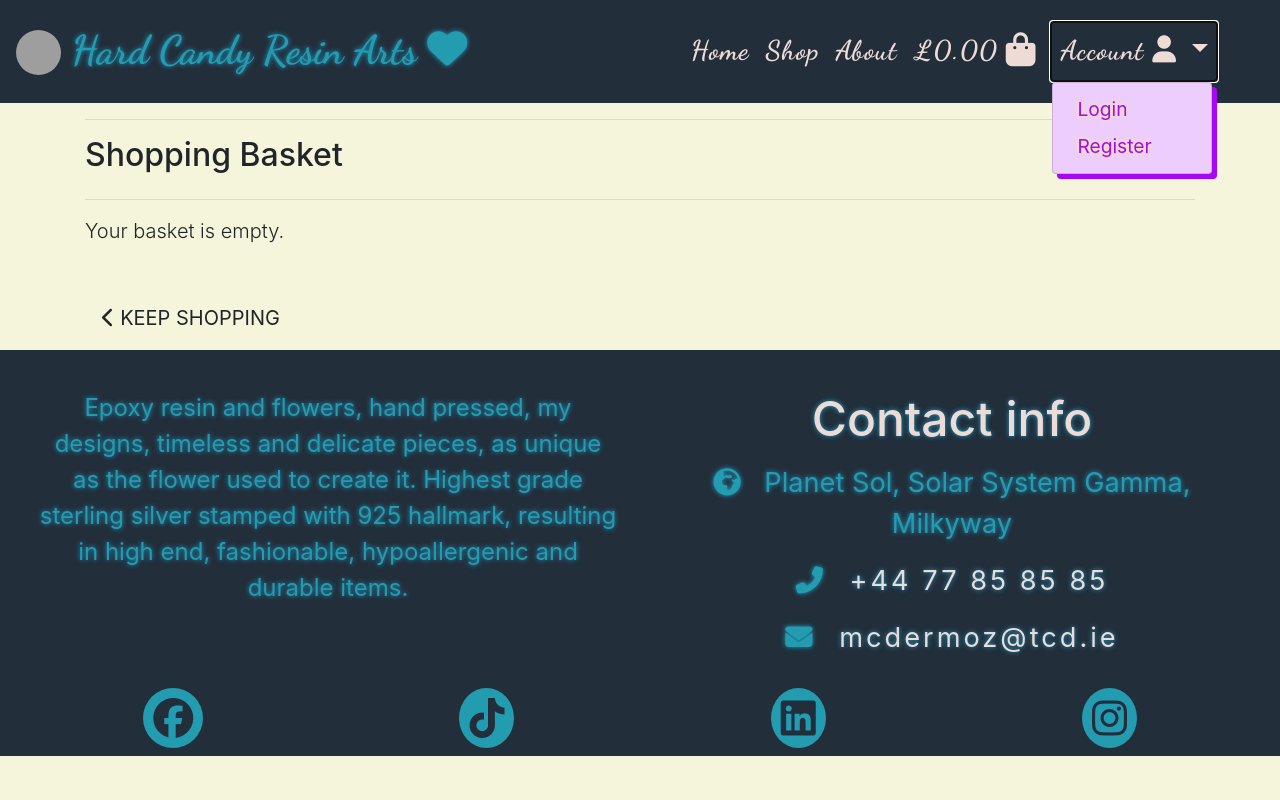
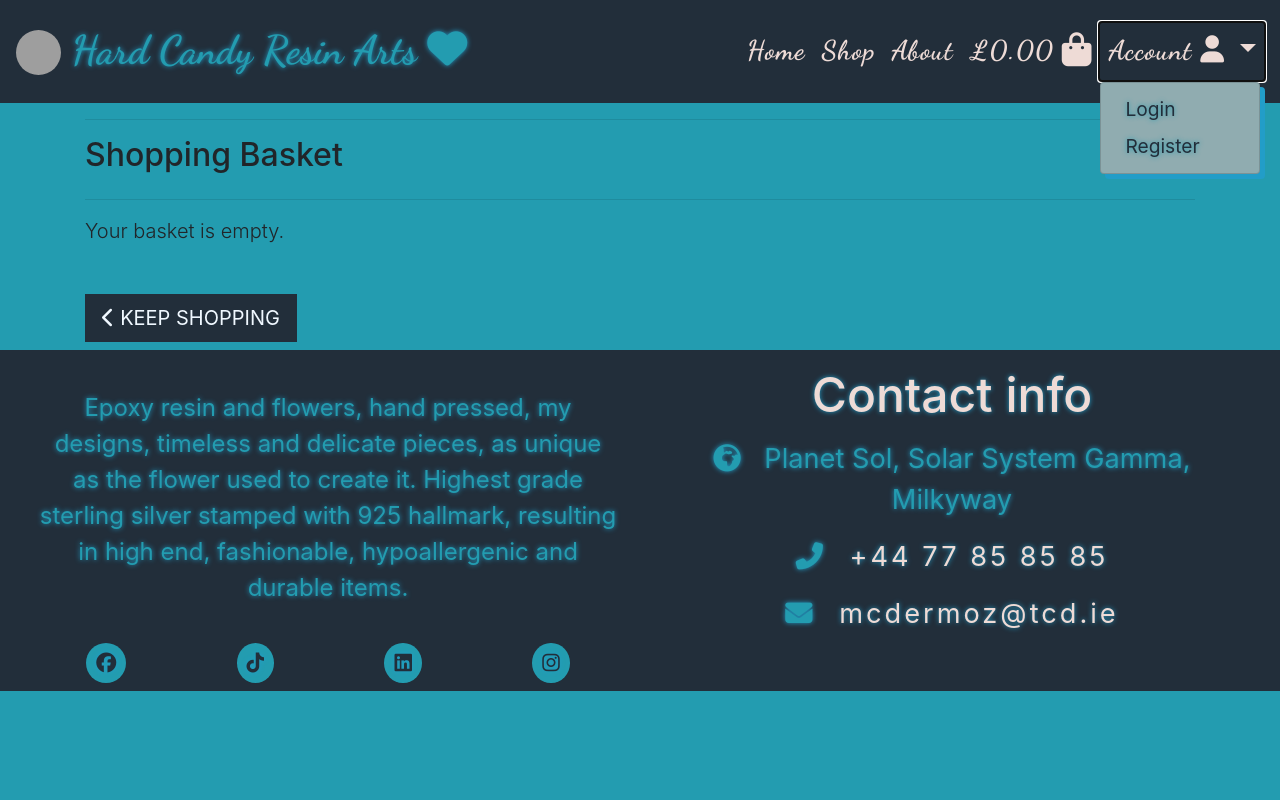
Before and after one commit to Aramantos/HardCandyResinArts, a Django app: page /basket/ in a window 1280 px wide, after a click on "Account". Run offline with Django 4.2, Linux system fonts and the light colour scheme; some libraries are stand-ins or nearby versions; grey boxes are pictures that could not be loaded.

Commit message:
update css styles & html classes & ids to support new color schema

```diff
--- a/basket/static/basket/css/basket.css
+++ b/basket/static/basket/css/basket.css
@@ -0,0 +1,10 @@
+#free-delivery{
+    border: 3px solid var(--primary);
+    background: aliceblue;
+    margin: auto;
+    width: 60%;
+    float: right;
+    text-align: center;
+    font-family: cursive;
+    font-size: larger;
+}
--- a/basket/templates/basket/basket.html
+++ b/basket/templates/basket/basket.html
@@ -94,7 +94,7 @@
                                 <h6>Delivery: £{{ delivery|floatformat:2 }}</h6>
                                 <h4 class="mt-4"><strong>Grand Total: £{{ grand_total|floatformat:2 }}</strong></h4>
                                 {% if free_delivery_delta > 0 %}
-                                    <p class="mb-1 text-danger">
+                                    <p id="free-delivery">
                                         You could get free delivery by spending just <strong>£{{ free_delivery_delta }}</strong> more!
                                     </p>
                                 {% endif %}
--- a/home/static/home/css/home.css
+++ b/home/static/home/css/home.css
@@ -28,3 +28,7 @@
     --comp2: #000000ff;
     --comp3: #FFFFFFff;
 } */
+
+main {
+    margin: 7vh 0;
+}
--- a/static/css/base.css
+++ b/static/css/base.css
@@ -31,11 +31,40 @@
     --comp3: #FFFFFFff;
 } */
 
-body{
-    background: beige;
+body {
+    background: var(--tertiary);
+    display: flex;
+    flex-direction: column;
 }
 
-#title{
+main {
+    flex: 1;
+}
+
+/* Buttons */
+
+.btn {
+    background-color: var(--primary);
+    color: aliceblue;
+}
+
+.btn:hover {
+    background-color: aliceblue;
+    color: var(--primary);
+}
+
+.update-link, .remove-link {
+    background-color: aliceblue;
+    padding: 0 5px;
+    border: 2px solid var(--secondary);
+    box-shadow: 0 0 2px var(--primary);
+    font-family: cursive;
+    font-size: larger;
+}
+
+/* Navbar */
+
+#title {
     font-family: 'Dancing Script', cursive;
     font-size: 2.5rem;
     font-weight: bolder;
@@ -50,13 +79,13 @@ body{
 }
 
 .dropdown-menu {
-    background: #eccdfd;
-    box-shadow: 5px 5px #a807f3;
+    background: var(--comp3);
+    box-shadow: 5px 5px var(--secondary);
 }
 
 .dropdown-item {
-    color: #a807f3;
-    text-shadow: #fbf86a 0px 0px 5px;
+    color: var(--primary);
+    text-shadow: var(--tertiary) 0px 0px 5px;
     font-size: 1.2rem;
 }
 
@@ -67,16 +96,16 @@ body{
     margin-bottom: 7px;
 }
 
-.navbar-collapse{
+.navbar-collapse {
     justify-content: flex-end;
 }
 
-.nav-link{
+.nav-link {
     font-family: 'Dancing Script', cursive;
     font-size: 1.7rem;
     font-weight: 700;
     letter-spacing: 1px;
-    color: var(--comp1)!important;
+    color: var(--comp1) !important;
 }
 
 .nav-link:hover {
@@ -88,11 +117,11 @@ body{
     background: var(--tertiary);
 }
 
-.logo{
+.logo {
     padding: 0;
 }
 
-.flower-gif-2{
+.flower-gif-2 {
     -webkit-transform: scaleX(-1);
     transform: scaleX(-1);
 }
@@ -193,6 +222,7 @@ footer {
 
 #footer-about {
     font-size: 1.5rem;
+    margin-top: 3vh;
     margin-top: 0.5rem;
 }
 
@@ -203,7 +233,8 @@ footer {
     font-size: 3rem;
 }
 
-#about, #contact-box p {
+#about,
+#contact-box p {
     font-size: 1.7rem;
 }
 
@@ -225,13 +256,15 @@ footer {
 
 #social-links {
     list-style: none;
-    display: flex;
     margin: auto;
     padding: 0;
+    display: flex;
 }
 
 .social-link {
     margin: auto;
+    display: inline-block;
+    padding: 0 10px;
 }
 
 /* Social Links styles & color change animation */
@@ -241,10 +274,9 @@ footer {
     margin-bottom: 0;
     padding: 10px;
     border-radius: 50%;
-    font-size: 2.5em;
+    font-size: 1.25em;
     text-align: center;
     color: var(--primary);
-    text-shadow: var(--secondary) 0px 0px 2px;
     background: var(--tertiary);
     transition: all 0.35s ease-in-out;
     -moz-transition: all 0.35s ease-in-out;
@@ -272,7 +304,7 @@ footer {
     background-color: unset;
 }
 
-#md-bag{
+#md-bag {
     animation: glow 3s ease-in-out infinite;
 }
 
@@ -280,9 +312,11 @@ footer {
     0% {
         text-shadow: none;
     }
+
     50% {
         text-shadow: white 0 0 5px;
     }
+
     100% {
         text-shadow: none;
     }
@@ -291,8 +325,10 @@ footer {
 /* Allauth form formatting */
 
 .allauth-form-inner-content p {
-    margin-top: 1.5rem; /* mt-4 */
-    color: #6c757d; /* text-secondary */
+    margin-top: 1.5rem;
+    /* mt-4 */
+    color: #6c757d;
+    /* text-secondary */
 }
 
 .allauth-form-inner-content input {
@@ -310,8 +346,8 @@ footer {
 
 .allauth-form-inner-content button,
 .allauth-form-inner-content input[type='submit'] {
-	/* btn */
-	display: inline-block;
+    /* btn */
+    display: inline-block;
     font-weight: 400;
     color: #fff;
     text-align: center;
@@ -328,18 +364,19 @@ footer {
     border-radius: 0;
 
     /* standard bootstrap btn transitions */
-    transition: color .15s ease-in-out,background-color .15s ease-in-out,border-color .15s ease-in-out,box-shadow .15s ease-in-out;
+    transition: color .15s ease-in-out, background-color .15s ease-in-out, border-color .15s ease-in-out, box-shadow .15s ease-in-out;
 }
 
 .allauth-form-inner-content button:hover,
 .allauth-form-inner-content input[type='submit']:hover {
-	color: #fff;
+    color: #fff;
     background-color: #222;
     border-color: #222;
 }
 
 .allauth-form-inner-content a {
-	color: #17a2b8; /* text-info */
+    color: #17a2b8;
+    /* text-info */
 }
 
 /*---------Media Queries*/
@@ -351,11 +388,15 @@ footer {
 }
 
 @media (min-width: 1103px) {
-    #lg-bag, #lg-bag-no-ani {
-        display: block!important;
+
+    #lg-bag,
+    #lg-bag-no-ani {
+        display: block !important;
     }
-    #md-bag, #md-bag-no-ani {
-        display: none!important;
+
+    #md-bag,
+    #md-bag-no-ani {
+        display: none !important;
     }
 }
 
@@ -377,12 +418,36 @@ footer {
     }
 }
 
+@media (max-width: 769px) {
+    .nav-link {
+        text-align: end;
+    }
+    .nav-icon {
+        margin: 10px 0;
+        text-align: center!important;
+    }
+    #profile-drop {
+        margin: 0 !important;
+        width: 10%;
+        float: right;
+    }
+}
+
+@media (max-width: 767px) {
+    #profile-drop {
+        min-width: 15vw;
+    }
+}
 @media (max-width: 768px) {
-    #lg-bag, #lg-bag-no-ani {
+
+    #lg-bag,
+    #lg-bag-no-ani {
         display: none!important;
     }
-    #md-bag, #md-bag-no-ani {
-        display: block!important;
+
+    #md-bag,
+    #md-bag-no-ani {
+        display: block !important;
     }
 }
 
--- a/templates/base.html
+++ b/templates/base.html
@@ -59,7 +59,7 @@
             <button class="navbar-toggler" type="button" data-toggle="collapse" data-target="#navbarNavDropdown" aria-controls="navbarNavDropdown" aria-expanded="false" aria-label="Toggle navigation">
               <span class="navbar-toggler-icon"></span>
             </button>
-            <div class="collapse navbar-collapse mr-5" id="navbarNavDropdown">
+            <div class="collapse navbar-collapse" id="navbarNavDropdown">
               <ul class="navbar-nav">
                 <li class="nav-item active">
                   <a class="nav-link" href="{% url 'home' %}">Home <span class="sr-only">(current)</span></a>
@@ -70,7 +70,7 @@
                 <li class="nav-item">
                   <a class="nav-link" href="{% url 'about' %}">About</a>
                 </li>
-                <li class="list-inline-item">
+                <li class="nav-item nav-icon">
                   <a class="{% if grand_total %} font-weight-bold{% else %}text-black{% endif %} nav-link" href="{% url 'view_basket' %}">
                     <div>
                       {% if grand_total %}
@@ -89,14 +89,14 @@
                     </div>
                   </a>
                 </li>
-                <li class="nav-item dropdown">
+                <li class="nav-item nav-icon dropdown">
                   <a class="nav-link dropdown-toggle d-none d-lg-block" href="#" id="navbarDropdownMenuLink" data-toggle="dropdown" aria-haspopup="true" aria-expanded="false">
                     Account <i class="fas fa-user"></i>
                   </a>
                   <a class="nav-link dropdown-toggle d-lg-none" href="#" id="navbarDropdownMenuLink" data-toggle="dropdown" aria-haspopup="true" aria-expanded="false">
                     <i class="fas fa-user fa-lg"></i>
                   </a>
-                  <div class="dropdown-menu mr-5" aria-labelledby="navbarDropdownMenuLink">
+                  <div id="profile-drop" class="dropdown-menu" aria-labelledby="navbarDropdownMenuLink">
                     {% if request.user.is_authenticated %}
                       {% if request.user.is_superuser %}
                         <a href="" class="dropdown-item">Product Management</a>
@@ -136,8 +136,10 @@
     {% block page_header %}
     {% endblock %}
 
+    <main>
       {% block content %}
       {% endblock %}
+    </main>
 
     {% block postloadjs %}
       <script>
@@ -148,23 +150,11 @@
     <footer>
         <div class="pt-0 pt-lg-3 container-fluid">
             <div class="row text-center footer-top px-3">
-                <div class="col-12 col-md-6 mt-md-2">
+                <div class="col-12 col-lg-6 mt-md-2">
                     <p id="footer-about" class="p-2">
                       Epoxy resin and flowers, hand pressed, my designs, timeless and delicate pieces, as unique as the flower used to create it.
                       Highest grade sterling silver stamped with 925 hallmark, resulting in high end, fashionable, hypoallergenic and durable items.
                     </p>
-                </div>
-                <hr>
-                <div id="contact-box" class="col-12 col-md-6 mt-md-4 text-center">
-                    <h4 id="contact-info" class="uppercase mb-3">Contact info</h4>
-                    <p><i class="fas fa-globe-africa mr-3"></i>
-                        Planet Sol, Solar System Gamma, Milkyway
-                    </p>
-                    <p><i class="fas fa-phone-alt mr-3"></i><a href="tel:+1234567890"> +44 77 85 85 85</a></p>
-                    <p><i class="fas fa-envelope mr-3"></i><a href="mailto:shakesonthebeach@gmail.com"> mcdermoz@tcd.ie</a></p>
-                </div>
-                <hr>
-            </div>
                     <div class="row py-3 py-lg-2">
                       <div class="col-12 container text-center">
                           <div id="social">
@@ -202,6 +192,18 @@
                       </div>
                   </div>
                 </div>
+                <hr>
+                <div id="contact-box" class="col-12 col-lg-6 text-center">
+                    <h4 id="contact-info" class="uppercase mb-3">Contact info</h4>
+                    <p><i class="fas fa-globe-africa mr-3"></i>
+                        Planet Sol, Solar System Gamma, Milkyway
+                    </p>
+                    <p><i class="fas fa-phone-alt mr-3"></i><a href="tel:+1234567890"> +44 77 85 85 85</a></p>
+                    <p><i class="fas fa-envelope mr-3"></i><a href="mailto:shakesonthebeach@gmail.com"> mcdermoz@tcd.ie</a></p>
+                </div>
+                <hr>
+            </div>
+        </div>
     </footer>
 
   </body>
```
Also changed, not shown: about/static/about/css/about.css (+4 -7 lines), checkout/static/checkout/css/checkout.css (+31 -1 lines), checkout/templates/checkout/checkout.html (+15 -12 lines), checkout/templates/checkout/checkout_success.html (+11 -11 lines), shop/static/shop/css/shop.css (+21 -5 lines). Lines whose indentation alone changed are shown as unchanged.
